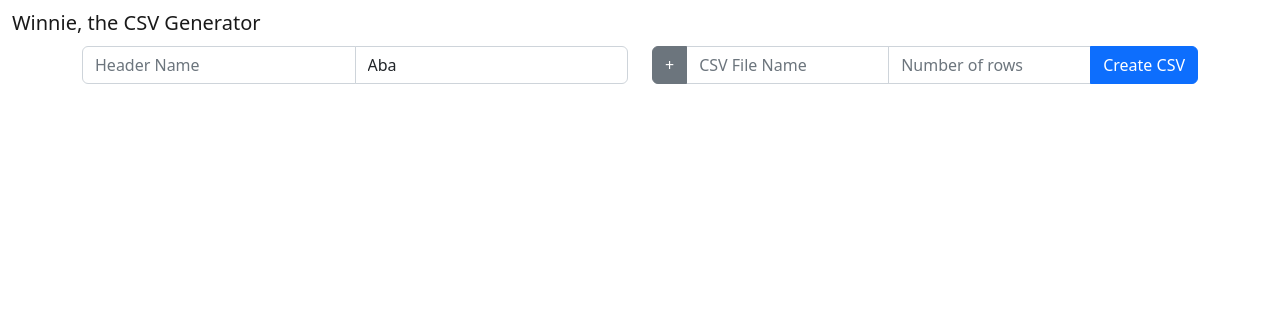
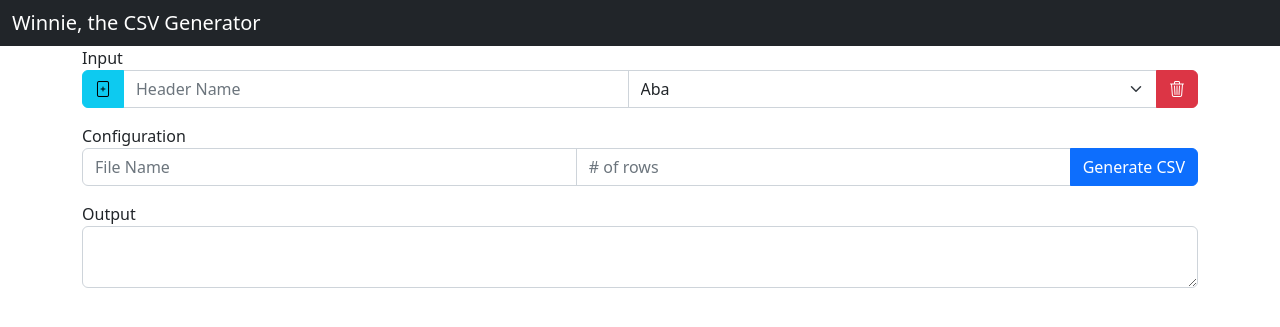
Before and after one commit to paulrmclain/csv-generator, a Flask app: page / in a window 1280 px wide. Shown: the top 327 px of the page. Run offline with Flask 2, Linux system fonts and the light colour scheme.

Commit message:
More UI changes. Can delete header rows now I believe

```diff
--- a/generate_csv.py
+++ b/generate_csv.py
@@ -1,6 +1,5 @@
 import csv
 import random
-import json
 from utils import *
 
 from faker import Faker
@@ -19,7 +18,6 @@ def init_generate_csv(filename, rows, data_types):
     header = []
     functions = []
 
-
     for i in range(int(rows)):
         row = []
         for data_type in data_types:
@@ -36,6 +34,7 @@ def init_generate_csv(filename, rows, data_types):
                 print('TRIED TO CALL %s' % data_type['method'])
                 generated_value = None
                 print('generated_value is now %s' % generated_value)
+                print(e)
 
             if generated_value is not None:
                 row.append(generated_value)
@@ -48,7 +47,7 @@ def init_generate_csv(filename, rows, data_types):
 
     generate_csv(filename, ',', '"', csv.QUOTE_MINIMAL, 'unix', content)
 
-    return 'ok'
+    return content
 
 def get_available_faker_types():
     types_and_labels = []
--- a/main.py
+++ b/main.py
@@ -1,6 +1,7 @@
 from generate_csv import *
 
 import json
+import jsonpickle
 
 from flask import Flask, render_template, request
 app = Flask(__name__)
@@ -22,11 +23,11 @@ def test_get_faker_types():
 
 @app.route('/api/generate/csv/<filename>/<rows>', methods=['POST'])
 def generate_csv_handler(filename, rows):
-    # print(request.get_data())
     data_types = request.get_json()
     print(data_types)
-    content = init_generate_csv(filename, rows, request.json)
-    return 'got it'
+    content = init_generate_csv(filename, rows, data_types)
+    response_json = jsonpickle.encode(content)
+    return response_json
 
 @app.route('/api/data/types')
 def get_data_types():
--- a/requirements.txt
+++ b/requirements.txt
@@ -1 +1,2 @@
 Faker
+jsonpickle
--- a/static/script.js
+++ b/static/script.js
@@ -1,254 +1,4 @@
 $(function() {
-    // Global variables.
-    /*var random_index = Math.floor(Math.random() * 5757);
-    var num_guesses = 0;
-    var guess_history = [];
-    var attempts_left = 5;
-    var is_correct = false;
-    var invalid_letters = '';
-    var sec = 0;
-    var timer_started = false;
-    var timer = null;
-
-    if ( window.location.pathname.length > 1 ) {
-        random_index = parseInt(window.location.pathname.split('/')[1]);
-        if ( random_index == 0 ) {
-            $('#prev_word').prop('disabled', true);
-        }
-    }
-
-    var remove_duplicate_in_string = function(str) {
-        return str.split('').filter(function(item, pos, self) {
-            return self.indexOf(item) == pos;
-        }).join('');
-    };
-
-    var format_str = function(str) {
-        var spaced_letters = '';
-        for ( var i = 0; i < str.length; i++ ) {
-            spaced_letters = spaced_letters + str[i] + ' ';
-        }
-        return spaced_letters;
-    };
-
-    var sort_str = function(str) {
-        return str.split('').sort().join('');
-    };
-
-    var is_alpha_only = function(str) {
-        var len = 0;
-
-        for ( var i = 0, len = str.length; i < len; i++ ) {
-            var code = str.charCodeAt(i);
-            if ( !(code > 64 && code < 91) &&  !(code > 96 && code < 123) ) {
-                return false;
-            }
-        }
-
-        return true;
-    };
-
-    var pad = function(val) {
-        return val > 9 ? val : "0" + val;
-    };
-
-    var submit_guess = function() {
-        if ( !timer_started ) {
-            timer_started = true;
-            timer = setInterval(function() {
-                $("#seconds").html(pad(++sec % 60));
-                $("#minutes").html(pad(parseInt(sec / 60, 10)));
-            }, 1000);
-        }
-
-        var guess = $('#guess').val().toUpperCase();
-
-        if ( is_alpha_only(guess) ) {
-            if ( attempts_left > 0 ) {
-                $.get('api/word/guess/' + guess + '/' + random_index, function(data) {
-                    var response_obj = JSON.parse(data);
-
-                    if ( response_obj.hasOwnProperty('error') ) {
-                        $('#guess').fadeOut(100).fadeIn(100).fadeOut(100).fadeIn(100);
-                    }
-
-                    else {
-                        num_guesses++;
-
-                        if ( !$('#unlimited_guesses').is(':checked') ) {
-                            attempts_left--;
-                        }
-
-                        var table_row = '';
-
-                        var resp_row = '<tr>';
-                        var guess_row = '<tr>';
-
-                        var split_guess = guess.split('');
-                        var split_resp = response_obj['alignment_code'].split('');
-
-                        var current_guess = [];
-
-                        for ( var i = 0; i < split_guess.length; i++ ) {
-                            var resp_class = 'table-danger';
-
-                            switch ( split_resp[i] ) {
-                                case split_guess[i]:
-                                    resp_class = 'table-success';
-                                    break;
-                                case '*':
-                                    resp_class = 'table-warning';
-                                    break;
-                                case '_':
-                                    resp_class = 'table-danger';
-                                    break;
-                            }
-
-                            guess_row += '<td class="' + resp_class + ' text-center">' + split_guess[i] + '</td>';
-                            current_guess.push(resp_class);
-
-                        }
-
-                        guess_history.push(current_guess);
-                        guess_row += '</tr>';
-                        table_row += guess_row;
-
-                        $('#answer_word').append(table_row);
-                        $('#remaining_letters').text(format_str(response_obj['remaining_letters']));
-
-                        invalid_letters += response_obj['invalid_letters'];
-                        invalid_letters = remove_duplicate_in_string(invalid_letters);
-                        invalid_letters = sort_str(invalid_letters);
-
-                        if ( guess.toUpperCase() == response_obj['alignment_code'] ) {
-                            $('#reveal_word').html("Nice work! The word is: <a href='https://www.merriam-webster.com/dictionary/" + guess + "'>" + guess.toUpperCase() + "</a>");
-                            $('#time_elapsed').text("Time elapsed: " + pad(parseInt(sec / 60, 10)) + ":" + pad(++sec % 60));
-                            $('#guess_count').text("Number of guesses: " + num_guesses);
-                            $('#results-modal').modal('show');
-                            $('#take_guess').prop('disabled', true);
-                            is_correct = true;
-                            clearInterval(timer);
-
-                        }
-
-                        else {
-                            if ( attempts_left == 0 ) {
-                                $.get('api/word/' + random_index, function(data) {
-                                    $('#take_guess').prop('disabled', true);
-                                    $('#reveal_word').html("Sorry! You are out of guesses. The word is: <a href='https://www.merriam-webster.com/dictionary/" + data + "'>" + data.toUpperCase() + "</a>");
-                                    $('#results-modal').modal('show');
-                                    is_correct = true;
-                                    clearInterval(timer);
-                                });
-                            }
-                        }
-                    }
-                });
-            }
-        }
-    };
-
-    var get_char_from_el = function(el) {
-        var char = '';
-
-        switch ( el ) {
-            case 'table-success':
-                char = '🟩';
-                break;
-            case 'table-warning':
-                char = '🟨';
-                break;
-            case 'table-danger':
-                char = '🟥';
-                break;
-        }
-
-        return char;
-    }
-
-    var convert_results = function() {
-        var text_results = '';
-
-        for ( var i = 0; i < guess_history.length; i++ ) {
-            for ( var j = 0; j < guess_history[i].length; j++ ) {
-                text_results += get_char_from_el(guess_history[i][j]);
-            }
-
-            text_results += '\n';
-        }
-
-        return text_results;
-    };
-
-    // $('#header').text('#' + random_index);
-
-    $('#new_word').click(function() {
-        window.location.replace("/");
-    });
-
-    $('#prev_word').click(function() {
-        window.location.replace("/" + (random_index - 1));
-    });
-
-    $('#next_word').click(function() {
-        window.location.replace("/" + (random_index + 1));
-    });
-
-    $("#guess").keypress( function(e) {
-        var chr = String.fromCharCode(e.which);
-        if ( invalid_letters.indexOf(chr.toUpperCase()) > -1 ) {
-            if ( !$('#wrong_letters').is(':checked') )  {
-                return false;
-            }
-        }
-    });
-
-    $('#take_guess').click(function() {
-        if ( $('#guess').val().length == 5 ) {
-            if ( !is_correct ) {
-                submit_guess();
-                $('#guess').val('');
-            }
-        }
-    });
-
-    $('#guess').keydown(function (e) {
-        if ( e.keyCode == 13 ) {
-            if ( $('#guess').val().length == 5 ) {
-                if ( !is_correct ) {
-                    submit_guess();
-                    $('#guess').val('');
-
-                }
-            }
-        }
-    });
-
-    $('#share').click(function() {
-        var results = convert_results();
-        var output_results = 'wordguess.online/' + random_index + '\n' + results
-        + 'Number of guesses: ' + num_guesses
-        + '\nSolved in: ' + pad(parseInt(sec / 60, 10)) + ":" + pad(++sec % 60)
-        + '\nUnlimited guesses: ' + ($('#unlimited_guesses').is(':checked') ? ' on ' : ' off ')
-        + '\nIncorrect letters allowed: ' + ($('#wrong_letters').is(':checked') ? ' on ' : ' off ');
-        navigator.clipboard.writeText(output_results);
-    });
-
-    $('#close_button').click(function() {
-        $('#results-modal').modal('hide');
-
-    });
-
-    $('#close_button_about').click(function() {
-        $('#about-modal').modal('hide');
-
-    });
-
-    $('#about_modal_btn').click(function() {
-        $('#about-modal').modal('show');
-    });
-*/
-
     // Global variables.
     var types = [];
     var header_count = 0;
@@ -272,10 +22,12 @@ $(function() {
 
         var new_div = $('<div class="input-group mb-3" id="new_div_' + header_count + '"></div>');
         var input_elem = $('<input type="text" id="name_' + header_count + '" class="form-control" placeholder="Header Name">');
-        var select_elem = $('<select class="form-control" id="type_' + header_count + '""></select>');
+        var select_elem = $('<select class="form-select" id="type_' + header_count + '""></select>');
+        var delete_btn_elem = $('<button class="btn btn-danger" type="button" id="delete_' + header_count + '"><i class="bi bi-trash3"></i></button>');
 
         new_div.append(input_elem);
         new_div.append(select_elem);
+        new_div.append(delete_btn_elem);
 
         $('#headers').append(new_div);
 
@@ -290,15 +42,29 @@ $(function() {
         var headers = [];
         var header_elems = $('#headers').children();
 
+
         for ( var i = 0; i < header_elems.length; i++ ) {
             var header_children = $(header_elems[i]).children();
-            var header_name = $(header_children[0]).val();
-            var type_name = $(header_children[1]).val();
+            var header_name = '';
+            var type_name = '';
 
-            headers.push({
-                'label': header_name,
-                'method': type_name
-            });
+            for ( var j = 0; j < header_children.length; j++ ) {
+                if ( $(header_children[j]).attr('id').includes('name') ) {
+                    header_name = $(header_children[j]).val();
+                }
+
+                if ( $(header_children[j]).attr('id').includes('type') ) {
+                    type_name = $(header_children[j]).val();
+                }
+
+            }
+
+            if ( header_name != '' && type_name != '' ) {
+                headers.push({
+                    'label': header_name,
+                    'method': type_name
+                });
+            }
         }
 
         console.log(JSON.stringify(headers));
@@ -316,14 +82,20 @@ $(function() {
             data: JSON.stringify(headers),
             dataType: 'json',
             contentType: 'application/json; charset=utf-8',
-            success: function(data) {
-                console.log(data)
+        }).done(function(response) {
+            var formatted_str = '';
+
+            for ( var i = 0; i < response.length; i++ ) {
+                for ( var j = 0; j < response[i].length; j++ ) {
+                    formatted_str += response[i][j] + ','
+                }
+                formatted_str += '\r\n';
             }
+
+            $('#json_resp').text(formatted_str);
+
+
         });
-
-        /*$.post('/api/generate/csv/winnie.csv/25', "HELLO", function(data) {
-            console.log(data);
-        });*/
     };
 
     $('#add').click(function() {
@@ -334,9 +106,17 @@ $(function() {
         var header_data = build_header_data();
     });
 
+    $('body').on('click', "[id^=delete]", function() {
+        var num = this.id.slice(7);
+        console.log('clicked delete_' + num);
+        var parent = $(this).parent();
+        console.log(parent);
+        $(parent).remove();
+    });
+
     get_data_types();
 
-     console.log("Wee wee wee wee wee");
+    console.log("Wee wee wee wee wee");
 
 
 });
--- a/templates/index.html
+++ b/templates/index.html
@@ -13,7 +13,7 @@
         <script src="{{url_for('static', filename='script.js')}}"></script>
     </head>
     <body>
-        <nav class="navbar navbar-default">
+        <nav class="navbar navbar-dark bg-dark">
             <div class="container-fluid">
                 <div class="navbar-header">
                     <a class="navbar-brand" id="header" href="/">Winnie, the CSV Generator</a>
@@ -24,17 +24,32 @@
         <div class="container">
             <div class="row">
                 <div class="col-sm" id="headers">
+                    <label for="add">Input</label>
                     <div class="input-group mb-3">
+                        <button class="btn btn-info" type="button" id="add"><i class="bi bi-file-plus"></i></button>
                         <input type="text" id="name_0" class="form-control" placeholder="Header Name">
-                        <select class="form-control" id="type_0"></select>
+                        <select class="form-select" id="type_0"></select>
+                        <button class="btn btn-danger" type="button" id="delete_0"><i class="bi bi-trash3"></i></button>
                     </div>
                 </div>
+            </div>
+
+            <div class="row">
                 <div class="col-sm">
+                    <label for="csv_file_name">Configuration</label>
                     <div class="input-group mb-3">
-                        <button class="btn btn-secondary" type="button" id="add">+</button>
-                        <input type="text" id="csv_file_name" class="form-control" placeholder="CSV File Name">
-                        <input type="text" id="rows" class="form-control" placeholder="Number of rows">
-                        <button class="btn btn-primary float-end" type="button" id="generate">Create CSV</button>
+                        <input type="text" id="csv_file_name" class="form-control" placeholder="File Name">
+                        <input type="text" id="rows" class="form-control" placeholder="# of rows">
+                        <button class="btn btn-primary float-end" type="button" id="generate">Generate CSV</button>
+                    </div>
+                </div>
+            </div>
+
+            <div class="row">
+                <div class="col-sm">
+                    <label for="json_resp">Output</label>
+                    <div class="input-group mb-3">
+                        <textarea class="form-control" id="json_resp"></textarea>
                     </div>
                 </div>
             </div>
```
Also changed, not shown: utils.py (+10 -1 lines).
